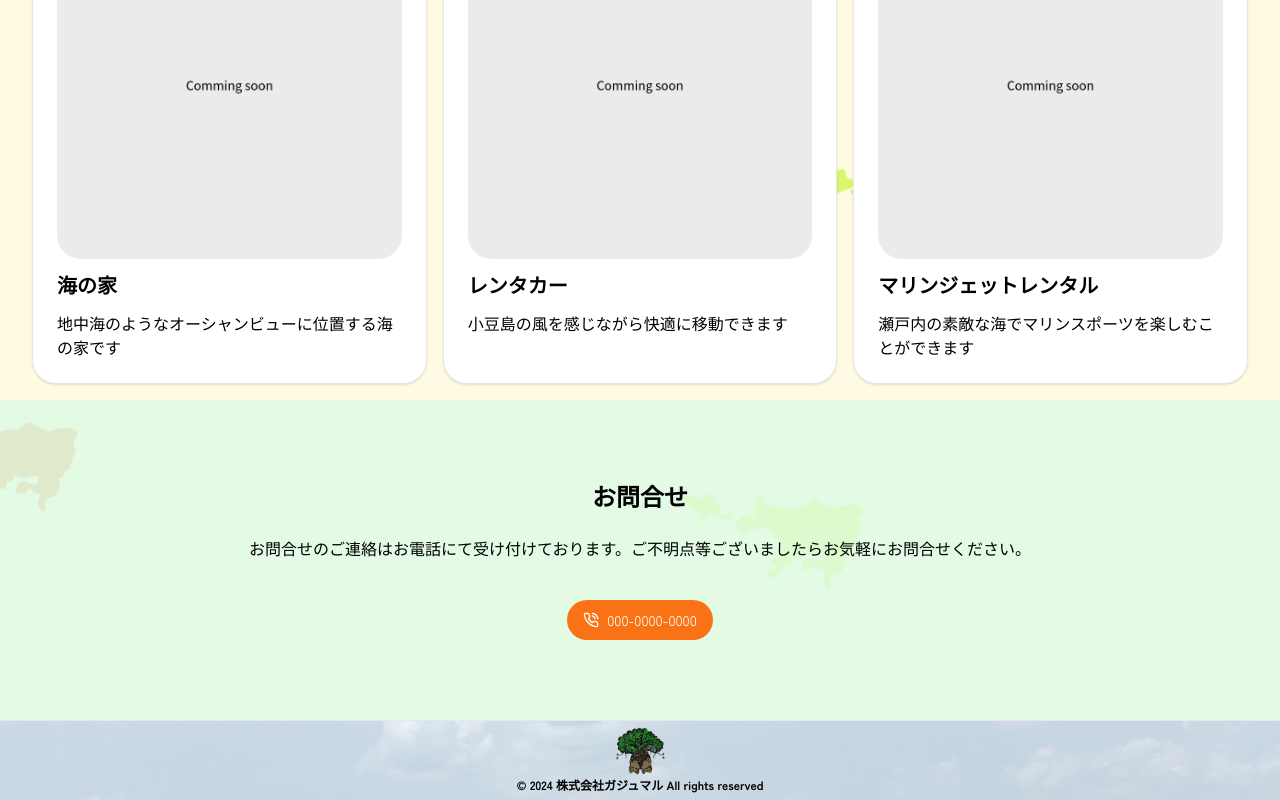
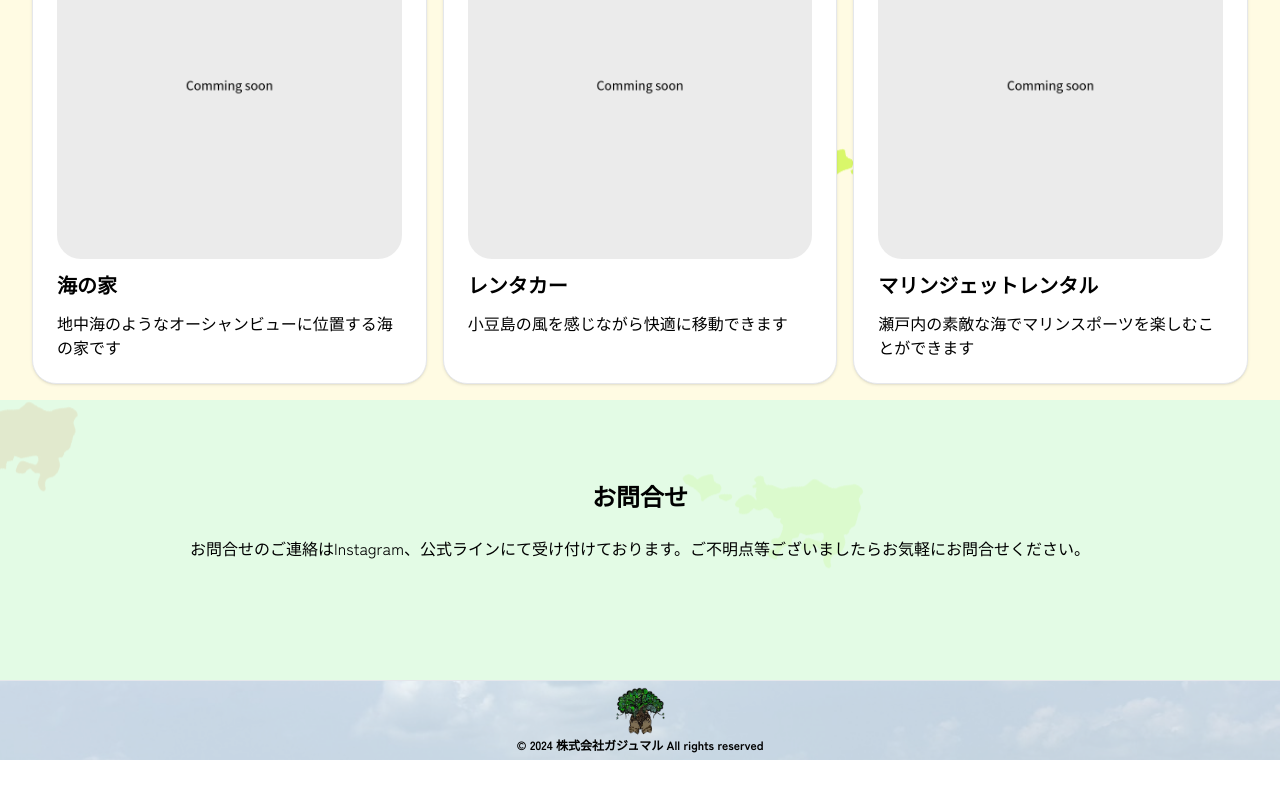
Before and after one commit to olivemochi23/gajumaru-site, a Next.js app: page / in a window 1280 px wide. Shown: the part 1867-2667 px from the top of the page. After the commit the page ends 2627 px from the top, so only its background shows below. Built offline with nearby package versions, Linux system fonts and the light colour scheme; a web font is replaced by a local one.

Commit message:
change contact

```diff
--- a/app/components/contact.tsx
+++ b/app/components/contact.tsx
@@ -16,11 +16,11 @@ export default function Contact() {
   return (
     <Section
       title="お問合せ"
-      subTitle="お問合せのご連絡はお電話にて受け付けております。ご不明点等ございましたらお気軽にお問合せください。"
+      subTitle="お問合せのご連絡はInstagram、公式ラインにて受け付けております。ご不明点等ございましたらお気軽にお問合せください。"
       className="relative px-4 sm:px-6 lg:px-8 flex flex-col justify-center items-center bg-center bg-no-repeat bg-cover"
       style={{}}
     >
-      <ButtonWithIcon />
+
     </Section>
   );
 }
--- a/package.json
+++ b/package.json
@@ -16,7 +16,7 @@
     "@shadcn/ui": "^0.0.4",
     "class-variance-authority": "^0.7.0",
     "clsx": "^2.1.1",
-    "lucide-react": "^0.372.0",
+    "lucide-react": "^0.378.0",
     "next": "14.2.2",
     "react": "^18",
     "react-dom": "^18",
```
Also changed, not shown: 1 other file (tests, documents, lock files or other folders).
